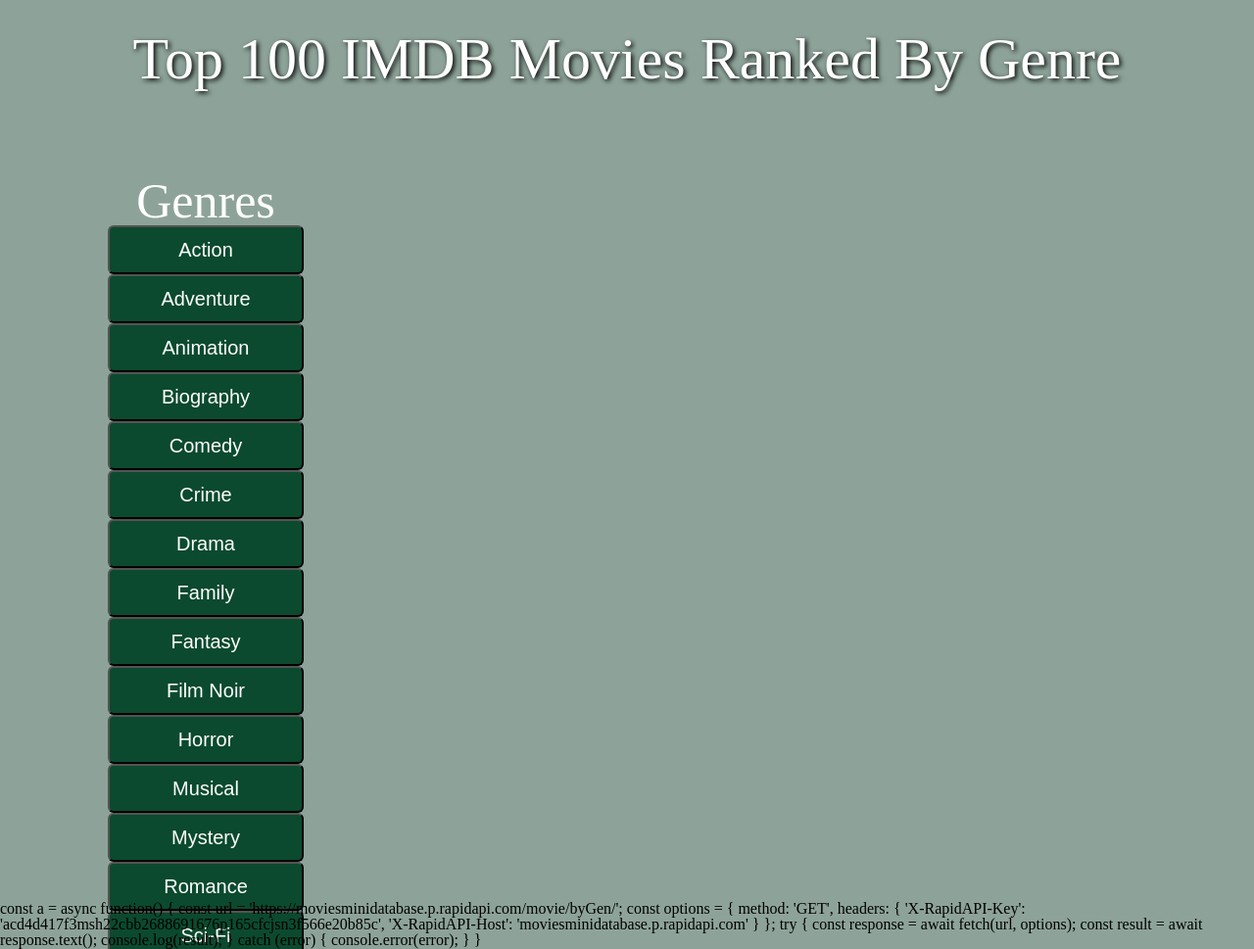
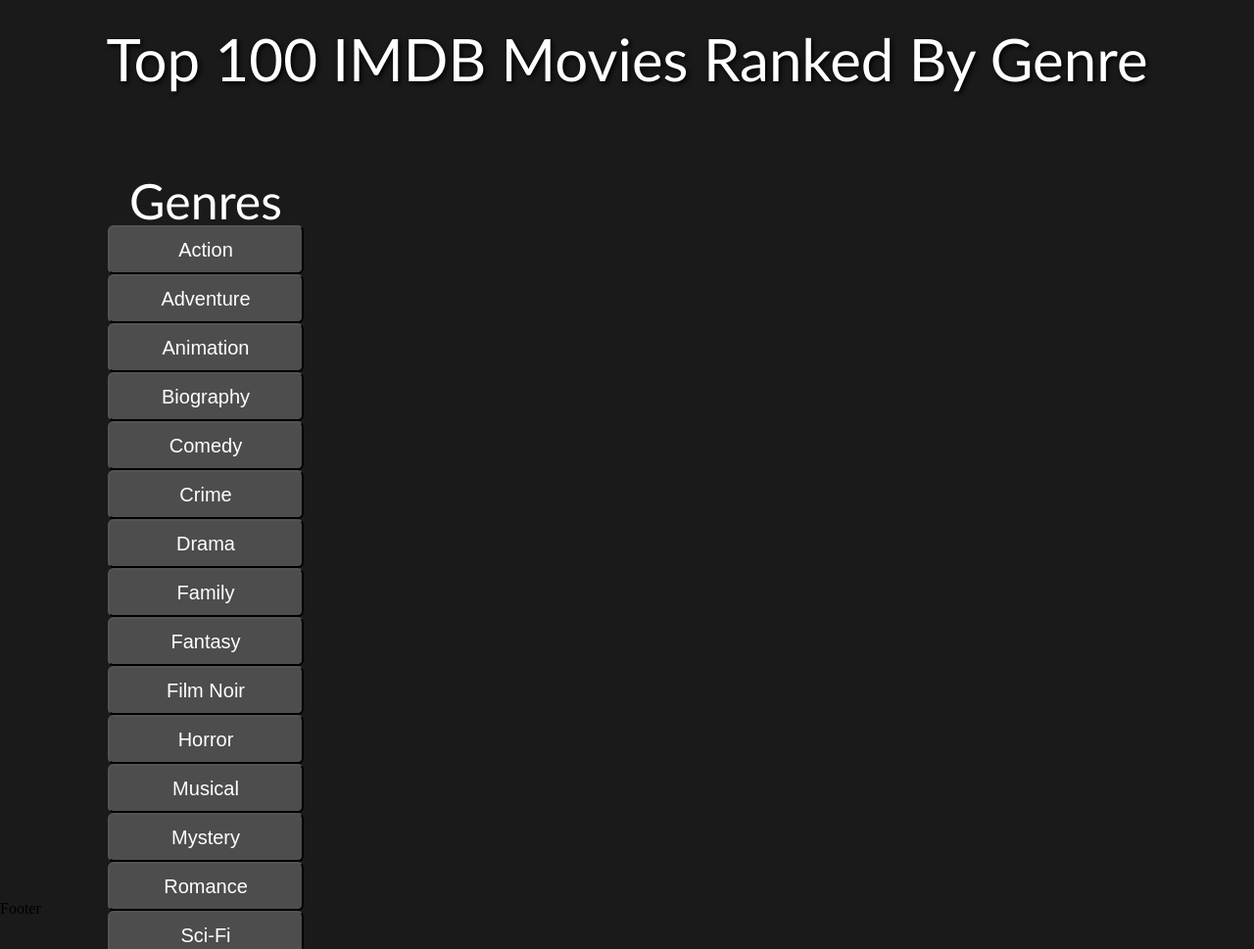
Before and after one commit to Joshk57/Top-100-IMDB-Movies-By-Genre, a website built with webpack: page index.html in a window 1280 px wide. Shown: the top 969 px of the page at 98% size. Built offline with nearby package versions, Linux system fonts and the light colour scheme.

Commit message:
edited buttons

```diff
--- a/index.html
+++ b/index.html
@@ -46,78 +46,13 @@
         </div>
         <div id="chartContainer"></div>
       </div>
+      <!-- <footer>Hello</footer> -->
+      <div class="footer">
+        <h2>Footer</h2>
+      </div>
   </body>
 
 
-  <!-- <div>
-    <canvas id="myChart"></canvas>
-  </div>
-
-  <script src="https://cdn.jsdelivr.net/npm/chart.js"></script> -->
-
-  <!-- <script>
-
-    async function fetchActionMovies() {
-      const urls = [
-        'https://moviesminidatabase.p.rapidapi.com/movie/id/tt0468569/',
-        'https://moviesminidatabase.p.rapidapi.com/movie/id/tt0167260/',
-        'https://moviesminidatabase.p.rapidapi.com/movie/id/tt1375666/',
-        'https://moviesminidatabase.p.rapidapi.com/movie/id/tt0120737/',
-        'https://moviesminidatabase.p.rapidapi.com/movie/id/tt0167261/',
-        'https://moviesminidatabase.p.rapidapi.com/movie/id/tt0133093/',
-        'https://moviesminidatabase.p.rapidapi.com/movie/id/tt0080684/',
-        'https://moviesminidatabase.p.rapidapi.com/movie/id/tt10189514/',
-        'https://moviesminidatabase.p.rapidapi.com/movie/id/tt0076759/',
-        'https://moviesminidatabase.p.rapidapi.com/movie/id/tt0103064/'
-
-      ];
-      const options = {
-        method: 'GET',
-        headers: {
-          'X-RapidAPI-Key': 'acd4d417f3msh22cbb2688691676p165cfcjsn3f566e20b85c',
-          'X-RapidAPI-Host': 'moviesminidatabase.p.rapidapi.com'
-        }
-      };
-
-      try {
-        const requests = urls.map(url => fetch(url, options));
-        const responses = await Promise.all(requests);
-        const results = await Promise.all(responses.map(response => response.json()));
-
-        let titles = [];
-        let ratings = [];
-
-        for (let i = 0; i < 10; i++) {
-          titles.push(results[i].results.title)
-          ratings.push(results[i].results.rating)
-        }
-        console.log(results);
-      } catch (error) {
-        console.error(error);
-      }
-  }
-    const ctx = document.getElementById('myChart');
-
-    new Chart(ctx, {
-      type: 'bar',
-      data: {
-        labels: titles,
-        datasets: [{
-          label: 'IMDB rating',
-          data: ratings,
-          borderWidth: 1
-        }]
-      },
-      options: {
-        indexAxis: 'y',
-        scales: {
-          y: {
-            beginAtZero: true,
-          }
-        }
-      }
-    });
-  </script> -->
 
 
 </html>
@@ -137,22 +72,3 @@
         <div id="main"></div>
     </body>
 </html> -->
-
-const a = async function() {
-  const url = 'https://moviesminidatabase.p.rapidapi.com/movie/byGen/';
-  const options = {
-    method: 'GET',
-    headers: {
-      'X-RapidAPI-Key': 'acd4d417f3msh22cbb2688691676p165cfcjsn3f566e20b85c',
-      'X-RapidAPI-Host': 'moviesminidatabase.p.rapidapi.com'
-    }
-  };
-
-  try {
-    const response = await fetch(url, options);
-    const result = await response.text();
-    console.log(result);
-  } catch (error) {
-    console.error(error);
-  }
-}
--- a/src/index.scss
+++ b/src/index.scss
@@ -9,7 +9,8 @@
 }
 html, body {
     // background-color: rgb(24, 23, 22);
-    background-color: #8DA399;
+    // background-color: #8DA399;
+    background-color: rgb(27, 26, 26);
     // background-image: url('https://images.alphacoders.com/530/530505.jpg');
     // background-image: url('https://images6.alphacoders.com/590/590933.jpg');
 }
@@ -20,6 +21,7 @@
     justify-content: center;
     position: sticky;
     font-size: 60px;
+    font-family: 'Gill Sans', 'Gill Sans MT', Calibri, 'Trebuchet MS', sans-serif;
     height: 60px;
     padding: 30px 5px;
     color: white;
@@ -76,7 +78,8 @@
 
   .genreBtns {
     width: 200px;
-    background-color: #8DA399;
+    // background-color: #8DA399;
+    background-color: rgb(27, 26, 26);
     margin-left: 100px;
     margin-top: 50px;
     color: #fff;
@@ -92,7 +95,8 @@
 
   #chartContainer {
     flex: 1;
-    background-color: #8DA399;
+    // background-color: #8DA399;
+    background-color: rgb(27, 26, 26);
   }
 
 
@@ -101,7 +105,8 @@
     align-items: center;
     font-family: Arial, Helvetica, sans-serif;
     border-radius: 6px;
-    background-color: rgb(11, 74, 46);
+    // background-color: rgb(11, 74, 46);
+    background-color: rgb(78, 77, 77);
     // background-color: black;
     color: white;
     text-align: center;
@@ -110,7 +115,12 @@
     height: 50px;
     width: 200px;
 }
-
+.btn:hover {
+    background-color: orange;
+}
+.btn:focus {
+    background-color: orange;
+}
 .x-axis-label, .y-axis-label {
     font-size: 45px;
     font-weight: bold;
@@ -120,5 +130,7 @@
 
 .genreBtns > ul > li {
     font-size: 50px;
+    font-family: 'Gill Sans', 'Gill Sans MT', Calibri, 'Trebuchet MS', sans-serif;
     text-align: center;
+
 }
```
Also changed, not shown: dist/main.css.
